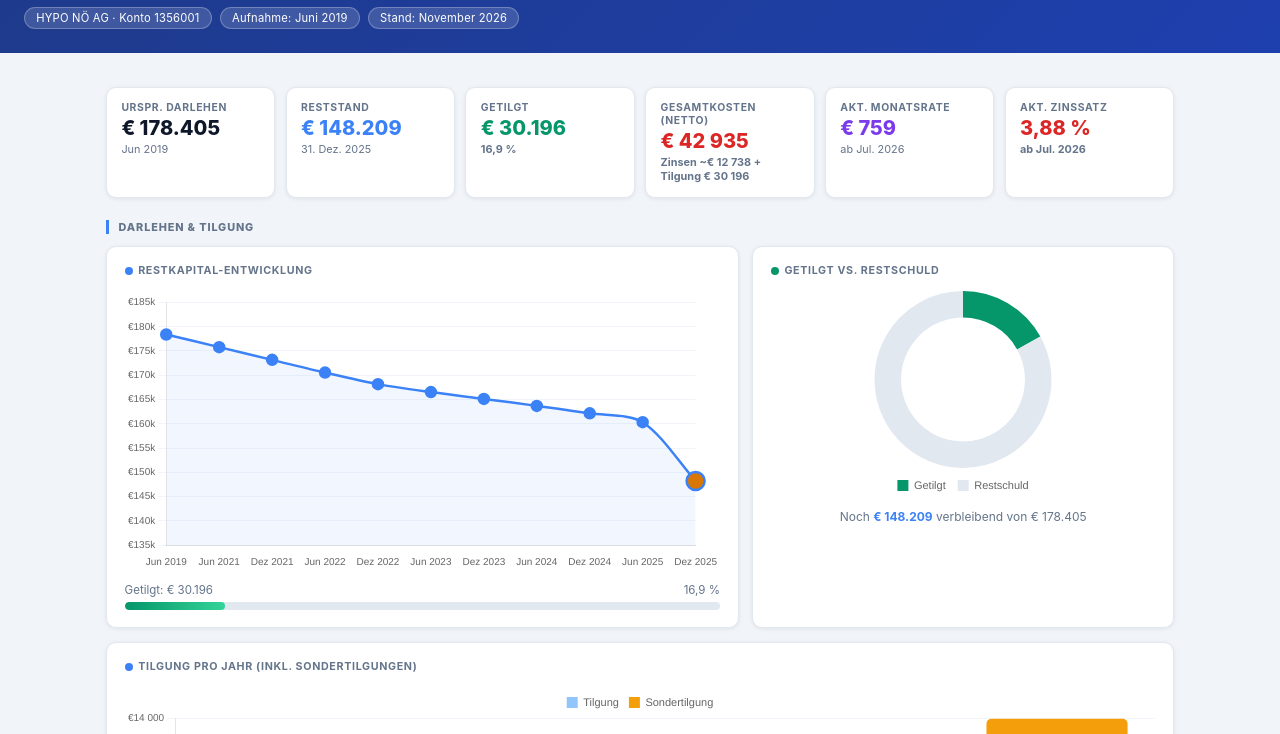
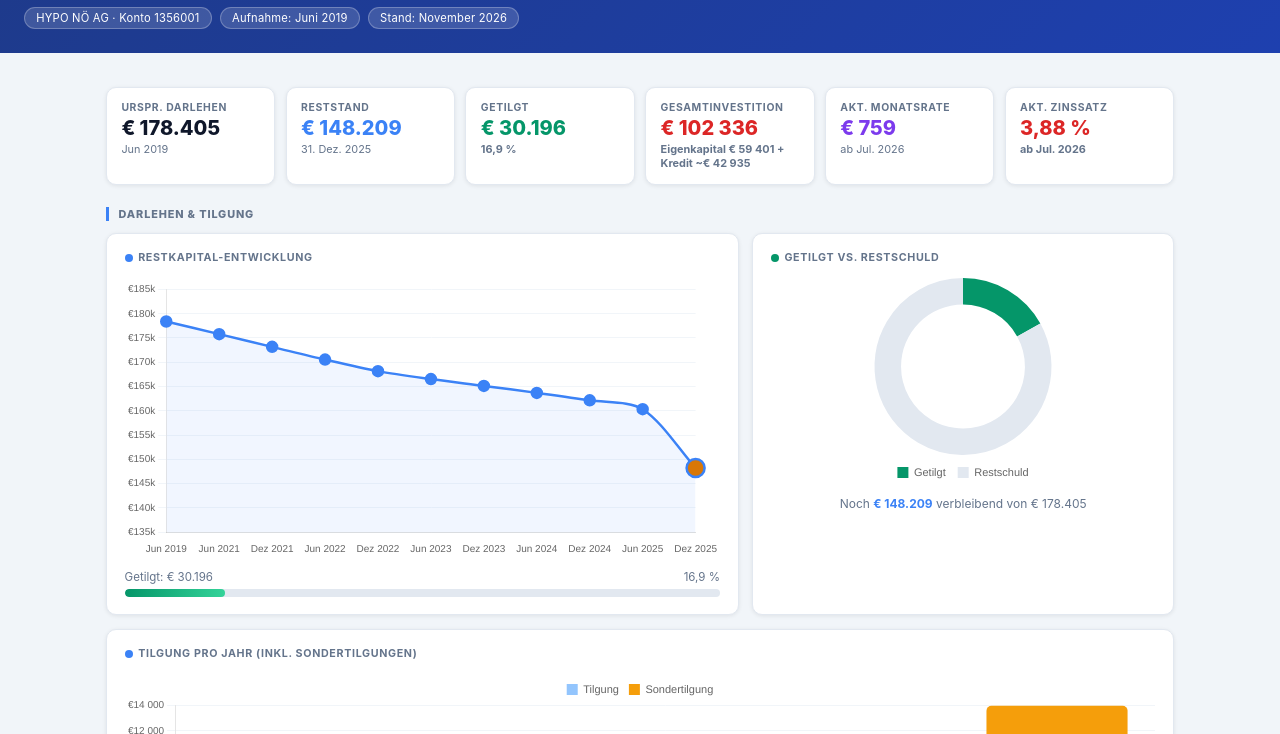
Before and after one commit to stefangogg/darlehen-dashboard, a plain HTML site: page index.html in a window 1280 px wide. Shown: the part 66-800 px from the top of the page. Drawn offline with nearby package versions, Linux system fonts and the light colour scheme.

Commit message:
Add Anzahlung (€59,401) to total investment KPI
Gesamtinvestition now shows: Eigenkapital (Anzahlung) + net interest
costs + principal repaid, giving a true picture of total cash paid
into the apartment purchase to date.

Co-Authored-By: Claude Sonnet 4.6 <noreply@anthropic.com>

```diff
--- a/index.html
+++ b/index.html
@@ -125,7 +125,7 @@
       <div class="sub">16,9 %</div>
     </div>
     <div class="kpi red">
-      <div class="lbl">Gesamtkosten (netto)</div>
+      <div class="lbl">Gesamtinvestition</div>
       <div class="val" id="kpiNettoZinsen">–</div>
       <div class="sub" id="kpiZinsenSub">ab Apr. 2022, geschätzt</div>
     </div>
@@ -414,17 +414,19 @@ const zinskosten = [
   {label:"Jul '26", zinsen:471, zuschuss:310.11, monate:4},
 ];
 
-// ── KPI: Gesamtkosten (Netto-Zinsen + Tilgung) ───────────────
+// ── KPI: Gesamtkosten (Anzahlung + Netto-Zinsen + Tilgung) ─────
 {
-  const bruttoGes   = zinskosten.reduce((s,r) => s + r.zinsen   * r.monate, 0);
-  const zuschussGs  = zinskosten.reduce((s,r) => s + r.zuschuss * r.monate, 0);
+  const anzahlung  = 59401.01;  // Eigenkapital bei Kaufabschluss
+  const bruttoGes  = zinskosten.reduce((s,r) => s + r.zinsen   * r.monate, 0);
+  const zuschussGs = zinskosten.reduce((s,r) => s + r.zuschuss * r.monate, 0);
   const nettoZinsen = bruttoGes - zuschussGs;
   const tilgungGes  = kd[kd.length - 1].cum;
-  const gesamt      = nettoZinsen + tilgungGes;
+  const kreditNetto = nettoZinsen + tilgungGes;
+  const gesamt      = anzahlung + kreditNetto;
   const fmtK = v => '€ ' + Math.round(v).toLocaleString('de-AT');
   document.getElementById('kpiNettoZinsen').textContent = fmtK(gesamt);
   document.getElementById('kpiZinsenSub').textContent   =
-    'Zinsen ~' + fmtK(nettoZinsen) + ' + Tilgung ' + fmtK(tilgungGes);
+    'Eigenkapital ' + fmtK(anzahlung) + ' + Kredit ~' + fmtK(kreditNetto);
 }
 
 // ── CHART: Zinskosten ─────────────────────────────────────────
```
